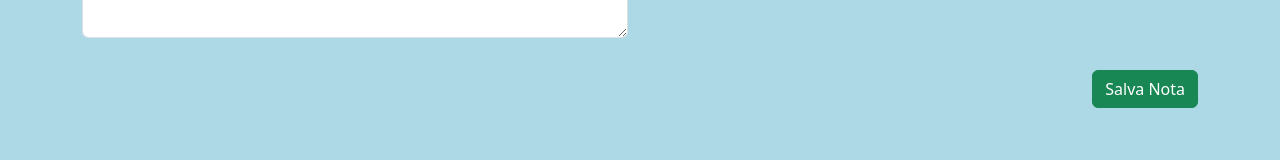
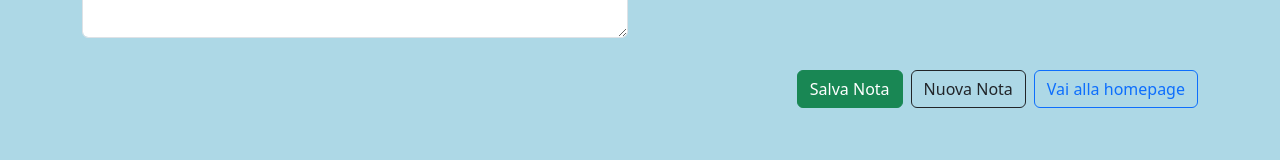
Before and after one commit to Zenidal98/Selfie-2025, a React (Create React App) app in the folder selfie/frontend/: page /notes in a window 1280 px wide. Shown: the part 627-787 px from the top of the page. Built offline with nearby package versions, Linux system fonts and the light colour scheme; no server answers; sample sign-in values are in the browser's storage.

Commit message:
note bugfixes and minor qol improvements

```diff
--- a/selfie/frontend/package.json
+++ b/selfie/frontend/package.json
@@ -11,6 +11,7 @@
     "bootstrap": "^5.3.3",
     "cors": "^2.8.5",
     "date-fns": "^4.1.0",
+    "dompurify": "^3.2.5",
     "dotenv": "^16.4.7",
     "express": "^4.21.2",
     "jwt-decode": "^4.0.0",
--- a/selfie/frontend/src/pages/NotesV2/Notes.jsx
+++ b/selfie/frontend/src/pages/NotesV2/Notes.jsx
@@ -1,5 +1,7 @@
 import React, { useState, useEffect, useRef } from "react";
+import { useNavigate } from "react-router-dom";
 import { marked } from "marked";
+import DOMPurify from 'dompurify';
 import axios from "axios";
 import NotesList from "./NotesList";
 
@@ -67,6 +69,14 @@ const NoteEditor = () => {
       .delete(`/api/notes/${id}`)
       .then(() => fetchNotes())
       .catch(err => console.error(err));
+  };
+
+  // HTML Sanitizing (pulisce il markdown per prevenire attacchi XSS) ================
+
+  const renderMarkdown = (markdownText) => {
+    const rawHtml = marked.parse(markdownText);
+    const safeHtml = DOMPurify.sanitize(rawHtml);
+    return { __html: safeHtml };
   };
 
   // aggiunge la formattazione al testo ==============================================
@@ -175,6 +185,26 @@ const NoteEditor = () => {
       });
   };
 
+  // resetta l'editor, per creare una nota nuova ====================================
+
+  const resetEditor = () => {
+    setNoteId(null);
+    setTitle("");
+    setMarkdown("");
+    setTags([]);
+    setTagInput("");
+    setCreatedAt(new Date());
+    setLastEdited(new Date());
+  }
+
+  // redirect alla homepage =========================================================
+
+  const navigate = useNavigate();
+
+  const goHome = () => {
+    navigate("/home");
+  };
+
   //#################################################################################
   return (
     <div className="container py-4">
@@ -277,7 +307,7 @@ const NoteEditor = () => {
           <div
             className="border rounded p-3 bg-light preview-box"
             style={{ minHeight: "300px", overflowY: "auto" }}
-            dangerouslySetInnerHTML={{ __html: marked.parse(markdown) }}
+            dangerouslySetInnerHTML={renderMarkdown(markdown)}
           />
         </div>
       </div>
@@ -285,6 +315,12 @@ const NoteEditor = () => {
       <div className="text-end mt-3">
         <button className="btn btn-success" onClick={saveNote}>
           Salva Nota
+        </button>
+        <button className="btn btn-outline-dark mx-2" onClick={resetEditor}>
+          Nuova Nota
+        </button>
+        <button className="btn btn-outline-primary" onClick={goHome}>
+          Vai alla homepage
         </button>
       </div>
       {/* Filtro note: vedi ./NotesList.jsx */ }
```
Also changed, not shown: 2 other files (tests, documents, lock files or other folders).
